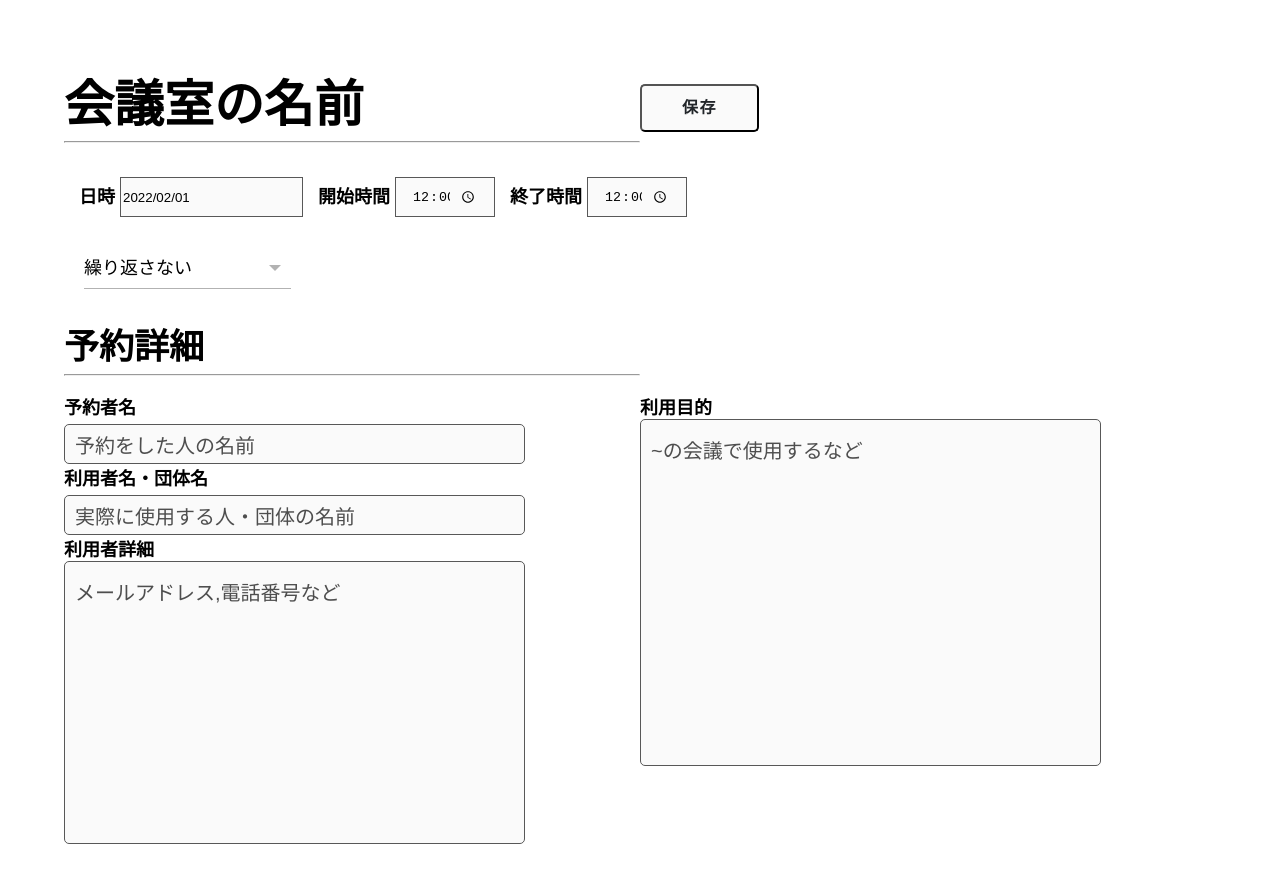
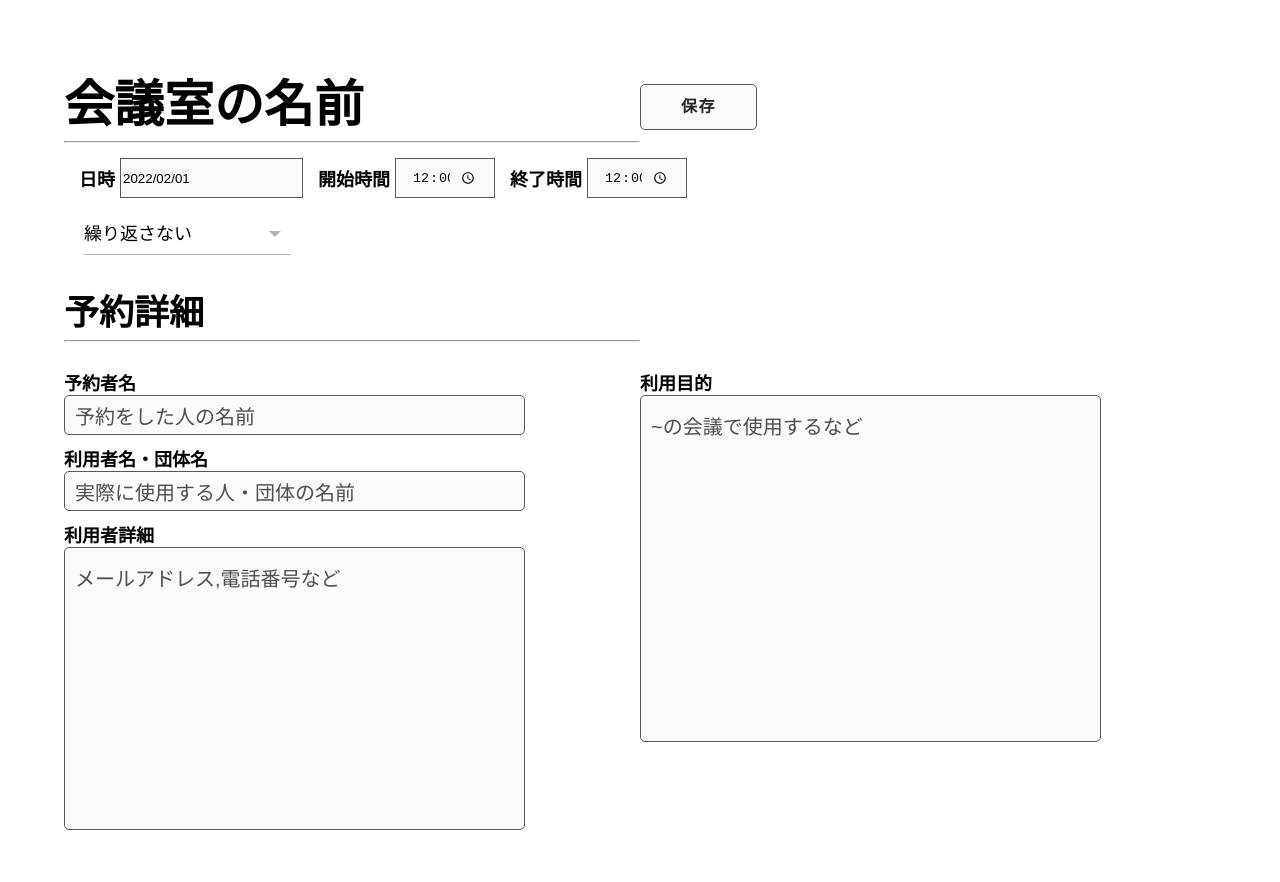
Before and after one commit to Hansyo/MR-UNRED-FRONT, a React (Create React App) app: page /reserve in a window 1280 px wide. Shown: the top 882 px of the page. Built offline with nearby package versions, Linux system fonts and the light colour scheme.

Commit message:
表題のフォントの整理と保存ボタンの枠線の太さをほかの線の太さと合わせた

```diff
--- a/src/pages/ReservePage.css
+++ b/src/pages/ReservePage.css
@@ -10,6 +10,7 @@
 .reserve--event-label {
   font-size: 18px;
   font-weight: bold;
+  margin-top: 10px;
 }
 
 b {
@@ -21,11 +22,12 @@ h2 {
   margin-bottom: auto;
 }
 
-h4 {
+.reserve--time-label {
   font-size: 18px;
   text-align: center;
   margin-left: 15px;
   margin-right: 5px;
+  font-weight: bold;
 }
 
 .reserve--upper-grid {
@@ -72,6 +74,7 @@ button.reserve-saveButton {
   letter-spacing: 0.1em;
   color: #212529;
   border-radius: 0.5rem;
+  border: 1px solid #585858;
 }
 .reserve-saveButton--red,
 a.reserve-saveButton--red {
@@ -83,6 +86,7 @@ a.reserve-saveButton--red:hover {
   color: #fff;
   background: #bbb9a5;
 }
+
 .reserve--upper-calendar {
   height: 15%;
   width: 80%;
@@ -252,7 +256,6 @@ a.reserve-saveButton--red:hover {
 
 /* 入力フォーム */
 input:first-of-type {
-  margin-top: 5px;
   height: 40px;
 }
 
--- a/src/pages/ReservePage.jsx
+++ b/src/pages/ReservePage.jsx
@@ -59,11 +59,11 @@ const ReservePage = () => {
 
       {/* カレンダー選択 */}
       <div className="reserve--upper-calendar">
-        <h4>日時</h4>
+      <div className="reserve--time-label">日時</div>
         <div>
           <Calendar value={reserveDate} onChange={setReserveDate} />
         </div>
-        <h4>開始時間</h4>
+        <div className="reserve--time-label">開始時間</div>
         <div>
           <input
             value={reserveTimeFrom}
@@ -73,7 +73,7 @@ const ReservePage = () => {
             required
           />
         </div>
-        <h4>終了時間</h4>
+        <div className="reserve--time-label">終了時間</div>
         <div>
           <input
             value={reserveTimeTo}
```
